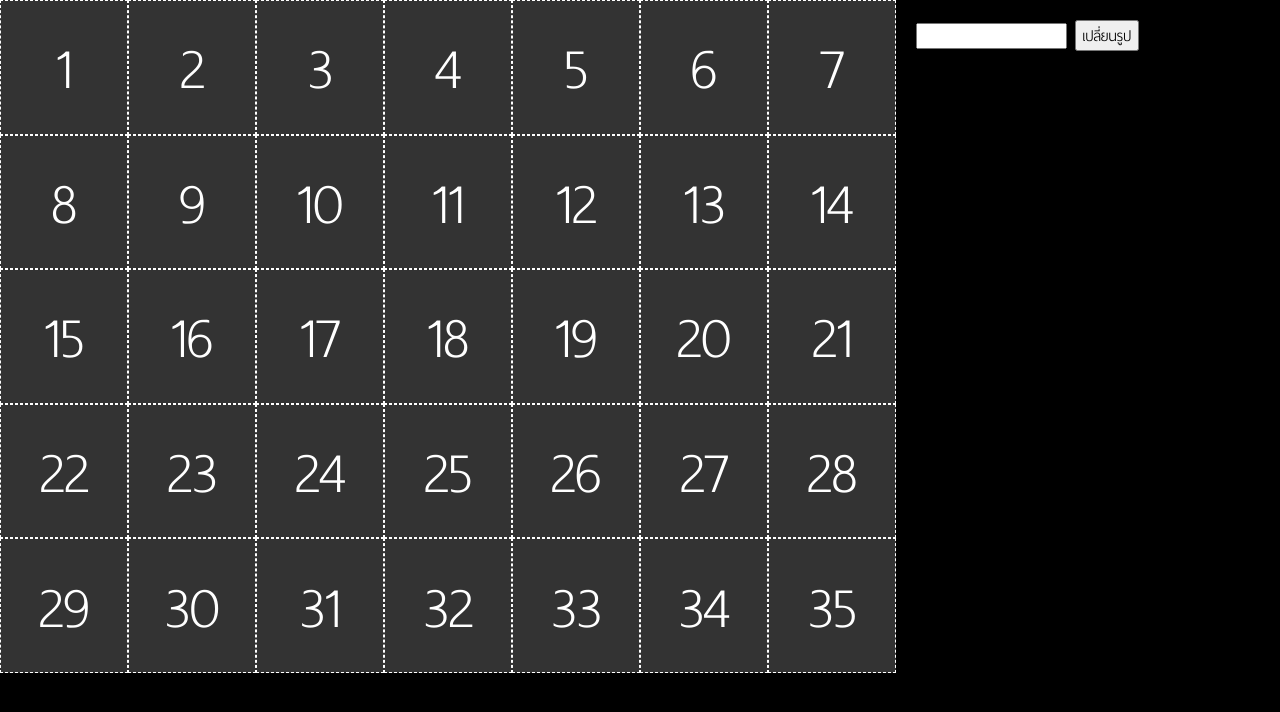
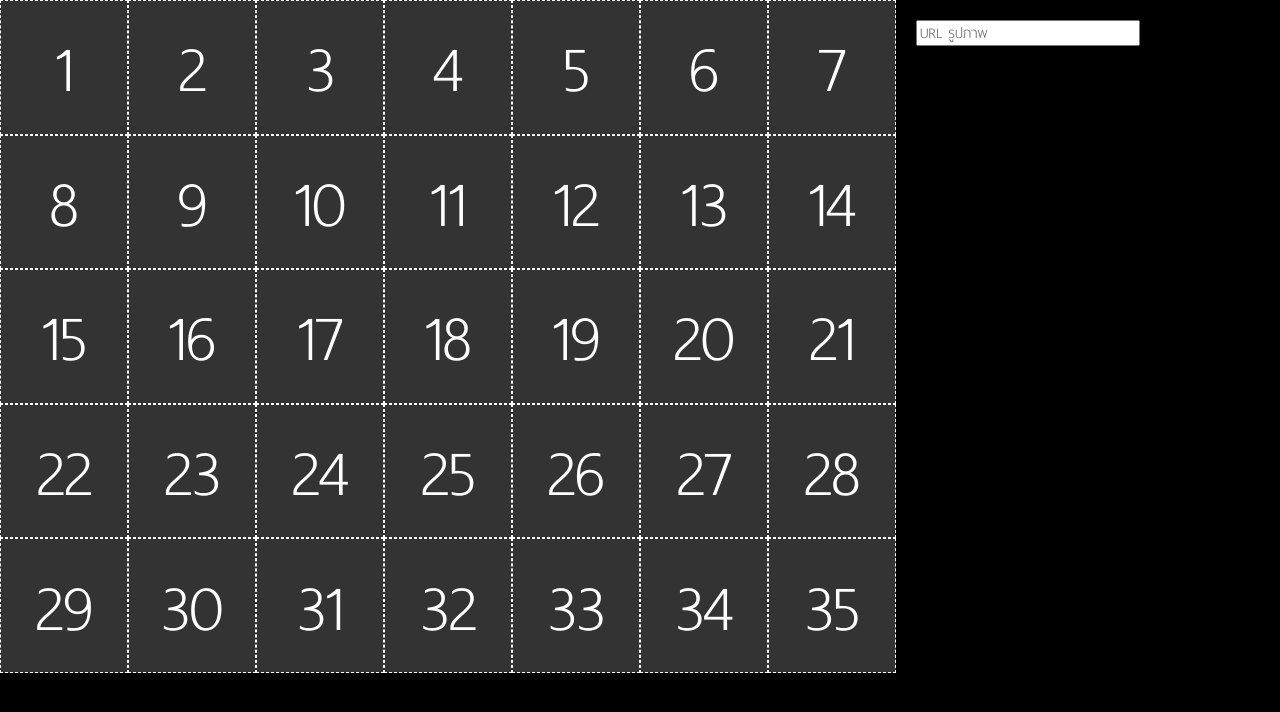
Before and after one commit to phoure/doing, a PHP site: page /photo.php in a window 1280 px wide. Shown: the top 712 px of the page. Run offline with PHP 8.4, Linux system fonts and the light colour scheme; some libraries are stand-ins or nearby versions; some web fonts are replaced.

Commit message:
Update photo.php

```diff
--- a/photo.php
+++ b/photo.php
@@ -12,7 +12,7 @@ body{
 }
 #ss td{
 
-	 width: 10%; text-align: center; font-size: 4vw;  background: #333; border:1px dashed #fff; color:#fff;   font-family: 'thaisans_neueextra_light' !important;
+	 width: 10%; text-align: center; font-size: 4.5vw;  background: #333; border:1px dashed #fff; color:#fff;   font-family: 'thaisans_neueextra_light' !important;
 }
 
 #aa td{
@@ -26,15 +26,15 @@ body{
 
 <div style="float:left; width:30%;">
 	<div style="padding: 20px;">
-		<div id="change_image">
-			<input id="input_image" type="text" onkeyup="$('#aa').show(); $('#aa td').css({'background':'rgba(0,0,0,.5)'}).removeClass('open');
-	   $('#ss td').css({'opacity':1, 'border' : '1px dashed #fff'}); $('#image').css('background-image','url('+$('#input_image').val()+')'); $('#image_preview').css('background-image','url('+$('#input_image').val()+')'); $('#image_preview').css('background-image','url('+$('#input_image').val()+')'); $('#step').val('1'); $('#ss').css('opacity',0); $('#image').css('opacity',0);"  onchange="$('#aa').show(); $('#aa td').css({'background':'rgba(0,0,0,.5)'}).removeClass('open');
-	   $('#ss td').css({'opacity':1, 'border' : '1px dashed #fff'});  $('#image').css('background-image','url('+$('#input_image').val()+')'); $('#image_preview').css('background-image','url('+$('#input_image').val()+')'); $('#image_preview').css('background-image','url('+$('#input_image').val()+')'); $('#step').val('1'); $('#ss').css('opacity',0); $('#image').css('opacity',0);">
-			<input type="button" value="เปลี่ยนรูป" ondblclick="change_image();">
-		</div>
+		<div style=" height: 30px;">
+			<div id="change_image">
+				<input id="input_image" type="text" onkeyup="re_image();"  onchange="re_image();" style="width: calc(100% - 120px);" placeholder="URL รูปภาพ">
+				<input id="btn_change_image" type="button" value="เปลี่ยนภาพ" ondblclick="change_image();" style="display: none; width: 100px;">
+			</div>
 
-		<div id="answer_image" style="display: none;">
-			<input type="button" value="เฉลย" ondblclick="answer();">
+			<div id="answer_image" style="display: none;">
+				<input type="button" value="เฉลย" ondblclick="answer();" style="width: 100px;">
+			</div>
 		</div>
 
 		<div id="image_preview" style="width: 100%; padding-bottom: 70%; background: url(); background-size:cover; background-position: center center; float:left; margin-top:30px; ">
@@ -102,55 +102,56 @@ body{
 <div style="position: fixed; left:0; top:0; width: 70%; z-index: 2;">
 	<table id="ss" style="width:100%" border="0" cellspacing="0" cellpadding="0">
 		<tr>
-			<td data-block="1">1</td>
-			<td data-block="2">2</td>
-			<td data-block="3">3</td>
-			<td data-block="4">4</td>
-			<td data-block="5">5</td>
-			<td data-block="6">6</td>
-			<td data-block="7">7</td>
+			<td data-block="1" class="close">1</td>
+			<td data-block="2" class="close">2</td>
+			<td data-block="3" class="close">3</td>
+			<td data-block="4" class="close">4</td>
+			<td data-block="5" class="close">5</td>
+			<td data-block="6" class="close">6</td>
+			<td data-block="7" class="close">7</td>
 		</tr>
 		<tr>
-			<td data-block="8">8</td>
-			<td data-block="9">9</td>
-			<td data-block="10">10</td>
-			<td data-block="11">11</td>
-			<td data-block="12">12</td>
-			<td data-block="13">13</td>
-			<td data-block="14">14</td>
+			<td data-block="8" class="close">8</td>
+			<td data-block="9" class="close">9</td>
+			<td data-block="10" class="close">10</td>
+			<td data-block="11" class="close">11</td>
+			<td data-block="12" class="close">12</td>
+			<td data-block="13" class="close">13</td>
+			<td data-block="14" class="close">14</td>
 		</tr>
 		<tr>
-			<td data-block="15">15</td>
-			<td data-block="16">16</td>
-			<td data-block="17">17</td>
-			<td data-block="18">18</td>
-			<td data-block="19">19</td>
-			<td data-block="20">20</td>
-			<td data-block="21">21</td>
+			<td data-block="15" class="close">15</td>
+			<td data-block="16" class="close">16</td>
+			<td data-block="17" class="close">17</td>
+			<td data-block="18" class="close">18</td>
+			<td data-block="19" class="close">19</td>
+			<td data-block="20" class="close">20</td>
+			<td data-block="21" class="close">21</td>
 		</tr>
 		<tr>
-			<td data-block="22">22</td>
-			<td data-block="23">23</td>
-			<td data-block="24">24</td>
-			<td data-block="25">25</td>
-			<td data-block="26">26</td>
-			<td data-block="27">27</td>
-			<td data-block="28">28</td>
+			<td data-block="22" class="close">22</td>
+			<td data-block="23" class="close">23</td>
+			<td data-block="24" class="close">24</td>
+			<td data-block="25" class="close">25</td>
+			<td data-block="26" class="close">26</td>
+			<td data-block="27" class="close">27</td>
+			<td data-block="28" class="close">28</td>
 		</tr>
 
 		<tr>
-			<td data-block="29">29</td>
-			<td data-block="30">30</td>
-			<td data-block="31">31</td>
-			<td data-block="32">32</td>
-			<td data-block="33">33</td>
-			<td data-block="34">34</td>
-			<td data-block="35">35</td>
+			<td data-block="29" class="close">29</td>
+			<td data-block="30" class="close">30</td>
+			<td data-block="31" class="close">31</td>
+			<td data-block="32" class="close">32</td>
+			<td data-block="33" class="close">33</td>
+			<td data-block="34" class="close">34</td>
+			<td data-block="35" class="close">35</td>
 		</tr>
 	</table>
 </div>
 
 <input type="hidden" id="step" />
+<input type="hidden" id="open" value="0" />
 
 
 <script type="text/javascript">
@@ -173,11 +174,11 @@ body{
 		else{
 			if ( $( this ).hasClass('open') ) {
 			   $(this).css({'background':'rgba(0,0,0,.5)'}).removeClass('open');
-			   $('#ss td[data-block='+$(this).data('block')+']').css({'opacity':1, 'border' : '1px dashed #fff'});
+			   $('#ss td[data-block='+$(this).data('block')+']').animate({'opacity':1, 'border' : '1px dashed #fff'} ,700);
 			}
 			else{
 			   $(this).css({'background':'transparent'}).addClass('open');
-			   $('#ss td[data-block='+$(this).data('block')+']').css({'opacity':0, 'border' : 0});
+			   $('#ss td[data-block='+$(this).data('block')+']').animate({'opacity':0, 'border' : 0} ,700);
 			}
 		}
 	}
@@ -185,8 +186,11 @@ body{
 
 		if($('.open').length == 3){
 		   $('#aa .lock').css({'opacity':1, 'border' : '1px dashed #fff', 'background' : 'rgba(0,0,0,.5)'});
-		   $('#ss .lock').css({'opacity':1, 'border' : '1px dashed #fff', 'background' : '#333'});
-			$('.lock').removeClass('lock');
+		   $('#ss .lock').css({'background': '#333'});
+
+		   setTimeout( function(){ $('#ss .lock').css({'opacity':1, 'border' : '1px dashed #fff', 'background' : '#333' }); $('.lock').removeClass('lock'); }, 2000);
+
+
 		}
 });
 
@@ -204,20 +208,52 @@ $( window ).resize(function() {
 
 
 function change_image(){
-	$('#change_image').hide();
-	$('#answer_image').show();
-    $('#aa').show();
-     $('#ss').css('opacity',1);
-     $('#image').css('opacity',1);
-     $('#step').val(2);
+	if($('#input_image').val() == ''){
+		alert('โปรดใส่ url ภาพก่อน');
+	}
+	else{
+		$('#change_image').hide();
+		$('#answer_image').fadeIn(300);
+	    $('#aa').fadeIn(300);
+	     $('#ss').animate({'opacity':1},300);
+	     setTimeout( function(){ $('#image').animate({'opacity':1},300); }, 500);
+	     $('#step').val(2);
+     }
+	$('#image').css('background-image','url('+$('#input_image').val()+')');
+}
 
-
+function re_image(){
+	$('#image_preview').show();
+	$('#ss td').removeClass('open close').addClass('close');
+	$('#open').val(0); $('#aa .lock').css({'background':'rgba(0,0,0,.5)'}).removeClass('lock');
+	$('#ss .lock').css({'opacity':1, 'border' : '1px dashed #fff', 'background' : '#333'}).removeClass('lock');
+	$('#aa').show(); $('#aa td').css({'background':'rgba(0,0,0,.5)'}).removeClass('open');
+	$('#ss td').css({'opacity':1, 'border' : '1px dashed #fff'});
+	$('#image').animate({'opacity':0},300);
+	$('#image_preview').css('background-image','url('+$('#input_image').val()+')');
+	$('#image_preview').css('background-image','url('+$('#input_image').val()+')');
+	$('#step').val('1'); $('#ss').css('opacity',0); $('#image').css('opacity',0);
+	$('#btn_change_image').show();
 }
 
 function answer(){
+ $('#image_preview').fadeOut(200);
+ $('#btn_change_image').hide();
+ var $cards = $('.close');
+
+  var time = 500;
+  $('.close').each(function() {
+
+      setTimeout( function(){ $('.close:eq('+$('#open').val()+')').animate({'opacity':0, 'border' : 0}, 200); $('#open').val(parseInt($('#open').val())+1); }, time);
+      time += 50;
+  });
+
+
+
 	$('#aa td').css({'background':'transparent'}).addClass('open');
-	$('#ss td').css({'opacity':0, 'border' : 0});
-	$('#change_image').show();
+
+	 setTimeout( function(){ $('#change_image').show(); $('#input_image').val(''); }, 3000);
+
 	$('#answer_image').hide();
 	   $('#aa').hide();
 }
```
